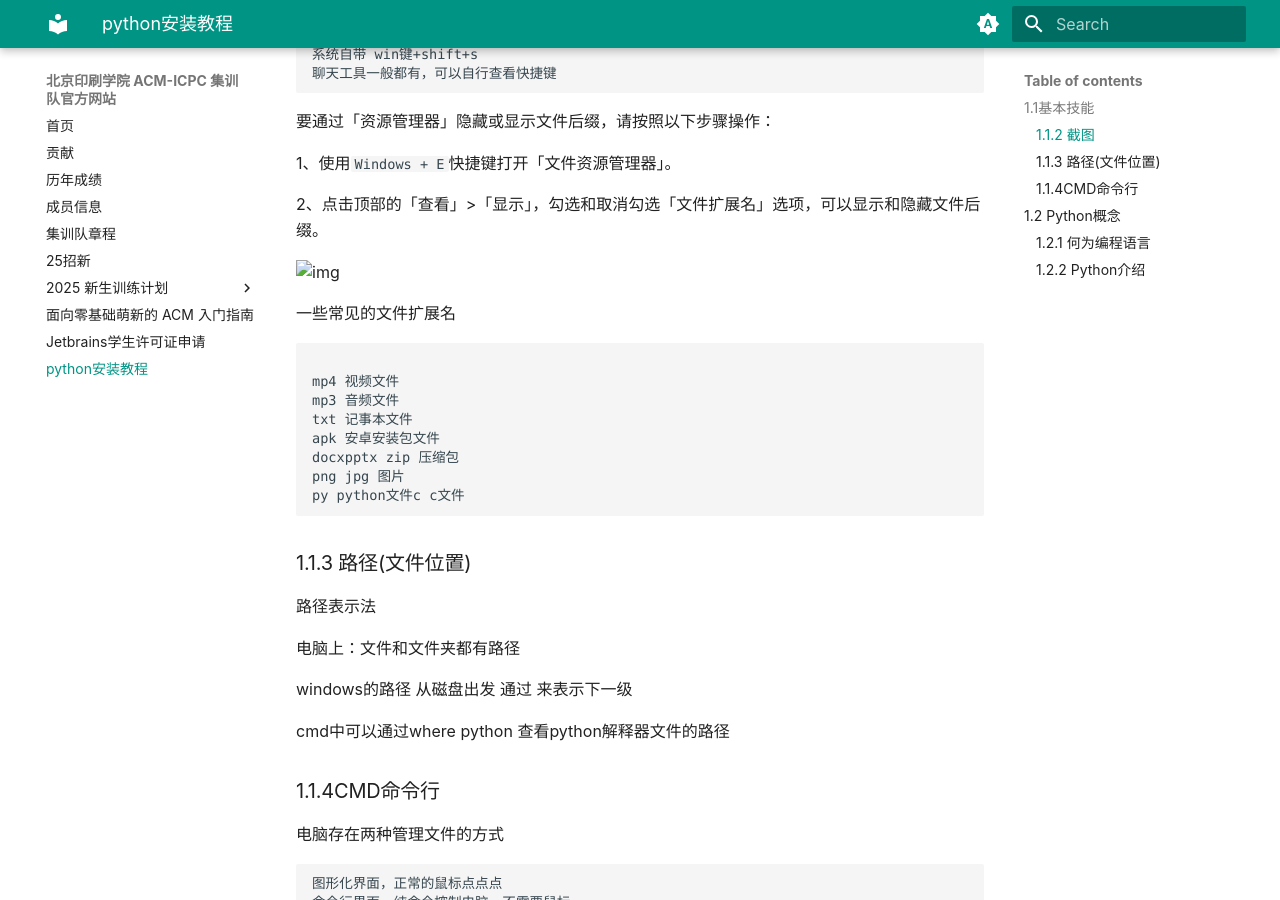
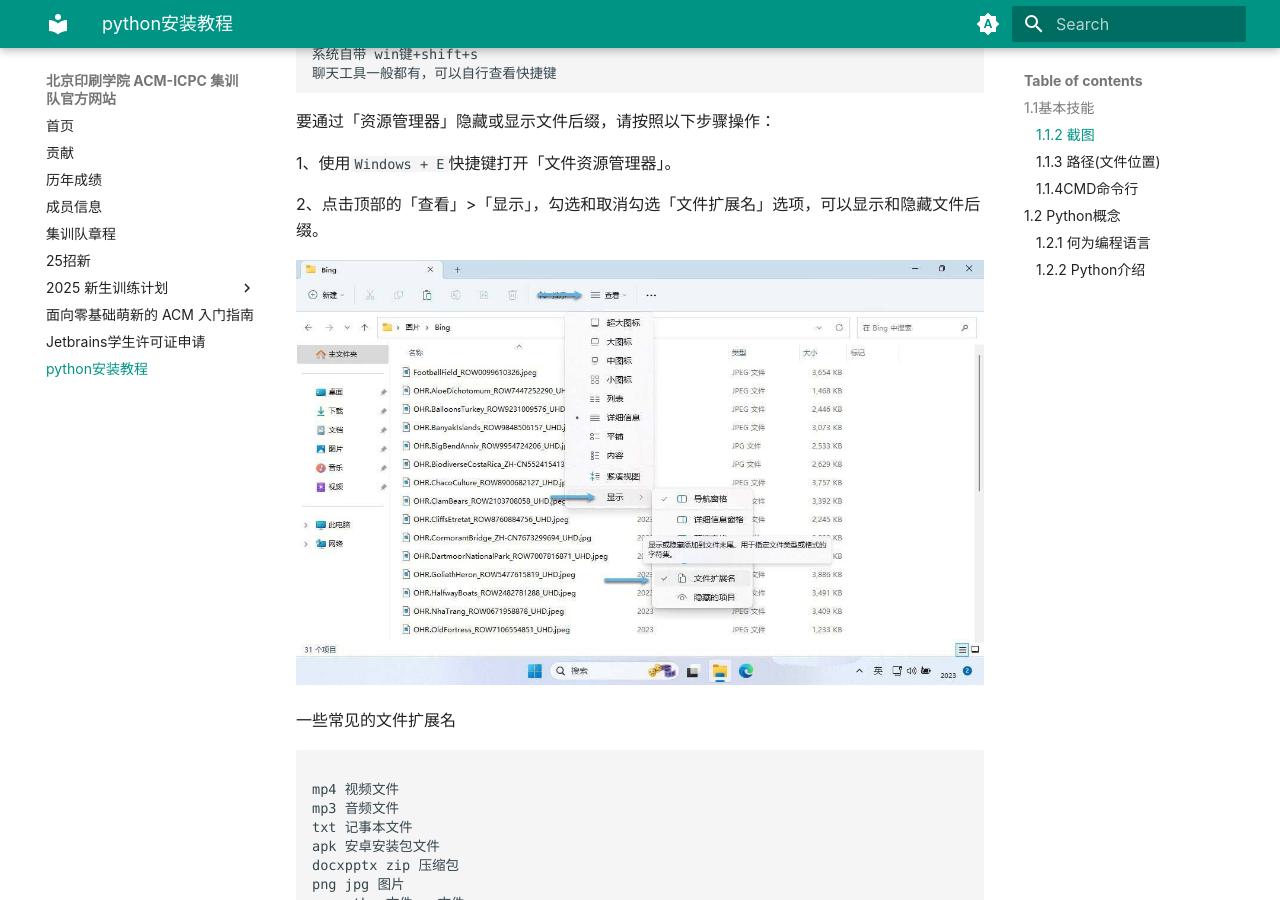
Before and after one commit to bigcicpc/BIGC_ACM_OFFICIAL_SITE, an MkDocs documentation site: the page built from docs/环境配置/python和pycharm安装及其环境搭建.md, in a window 1280 px wide and 900 px high, scrolled down 569 px. Built offline with MkDocs 1.6.1 and Material for MkDocs 9.7.7, drawn with Linux system fonts in a browser that asks for light colours.

Commit message:
docs：修正图片无法正常显示问题

```diff
--- a/docs/环境配置/python和pycharm安装及其环境搭建.md
+++ b/docs/环境配置/python和pycharm安装及其环境搭建.md
@@ -32,7 +32,7 @@ QQ截图（聊天窗口会有一个剪刀，鼠标放上去有快捷键alt+Ctrl+
 
 2、点击顶部的「查看」>「显示」，勾选和取消勾选「文件扩展名」选项，可以显示和隐藏文件后缀。
 
-![img](assets\显示隐藏文件和后缀.jpg)
+![img](./assets/显示隐藏文件和后缀.jpg)
 
 一些常见的文件扩展名
 
@@ -225,11 +225,11 @@ python环境搭建
 
 选择 "Download for Windows"：
 
-![img](assets\python官网下载.png)
+![img](./assets/python官网下载.png)
 
 下载完成后，会得到一个 exe 的安装程序。
 
-![img](assets\python安装包exe.png)
+![img](./assets/python安装包exe.png)
 
 ### 3、双击安装包
 
@@ -239,18 +239,18 @@ python环境搭建
 
 点击 Install Now 之后稍等片刻，就安装完毕了。
 
-![img](assets\点击安装.png)
+![img](./assets/点击安装.png)
 
 ### 4、运行 hello world
 
-![img](assets\找到python-exe.png)
+![img](./assets/找到python-exe.png)
 
 其中最关键的就是这个 python.exe，后续运行 Python 程序，全靠这个 python.exe。
 
 如果直接双击这个 python.exe，就会打开 Python 的交互式解释器（控制台程序）。在这个交互式解释器中，就可以输入 Python 代码了。直接输入 print('hello') 这句代码，按下 enter 键，则打印出了 hello 这样的结果。
 
 
-![img](assets\检查是否安装成功.png)
+![img](./assets/检查是否安装成功.png)
 
 ## 方法二： 国内镜像站 安装
 
@@ -290,31 +290,31 @@ python环境搭建
 JetBrains 是捷克的一家互联网公司，主要的业务就是开发编程工具，像 Java 的 IDEA，C++ 的 CLion，Python 的 PyCharm，Go 的 GoLand 等等都是出于 JetBrains 之手。这些工具功能都非常强大，深受广大程序员的喜爱，因此网友们也亲切的称呼这些开发工具为 “JB 全家桶”。
 
 
-![img](assets\pycharm官网下载.png)
+![img](./assets/pycharm官网下载.png)
 
 ### 3、双击安装包
 
 双击安装包，选择 “下一步”
 
-![img](assets\安装pycharm.png)
+![img](./assets/安装pycharm.png)
 
 注意选择安装路径：
 
-![img](assets\pychram路径选择.png)
+![img](./assets/pychram路径选择.png)
 
-![pycharm安装-1](assets\pychram安装配置.png)
+![pycharm安装-1](./assets/pychram安装配置.png)
 
 选择 "JetBrains "，直接安装即可，这个安装过程非常简单，一般只要不报错，就算安装成功。
 
-![img](assets\pychram安装成功.png)
+![img](./assets/pychram安装成功.png)
 
 #### （1）创建一个项目
 
-![img](assets\创建第一个项目.png)
+![img](./assets/创建第一个项目.png)
 
 #### （2）选择项目所在的位置，并选择使用的 Python 解释器（就是刚才下载的exe文件）
 
-![img](assets\配置第一个项目.png)
+![img](./assets/配置第一个项目.png)
 
 
 
@@ -322,11 +322,11 @@ JetBrains 是捷克的一家互联网公司，主要的业务就是开发编程
 
 右键左侧的项目目录，选择 New -> Python File
 
-![img](assets\创建py文件.png)
+![img](./assets/创建py文件.png)
 
 接着填写文件名：
 
-![img](assets\命名py文件.png)
+![img](./assets/命名py文件.png)
 
 #### （4）编写代码
 
@@ -334,9 +334,9 @@ JetBrains 是捷克的一家互联网公司，主要的业务就是开发编程
 
 右键文件，选择 "Run 'hello' "
 
-![img](assets\运行py文件.png)
+![img](./assets/运行py文件.png)
 
-![img](assets\运行结果.png)
+![img](./assets/运行结果.png)
 
 
 
```
